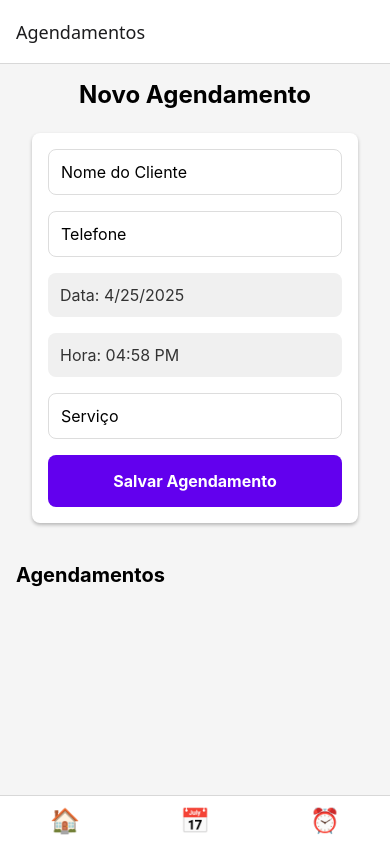
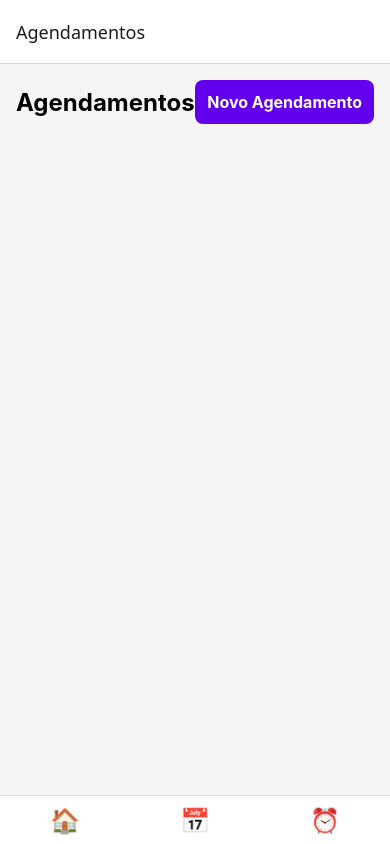
Before and after one commit to LaurianoCarlos/controle-ponto-agenda, a React Native app: screen /Agendamentos in a window 390 px wide. Built offline with nearby package versions, Linux system fonts and the light colour scheme.

Commit message:
feat - Tela de Agendamentos

```diff
--- a/src/components/Card.tsx
+++ b/src/components/Card.tsx
@@ -1,5 +1,5 @@
 import React from 'react';
-import { View, StyleSheet, ViewStyle } from 'react-native';
+import { View, ViewStyle, StyleSheet } from 'react-native';
 
 interface CardProps {
   children: React.ReactNode;
@@ -21,13 +21,7 @@ const styles = StyleSheet.create({
     padding: 16,
     marginVertical: 8,
     marginHorizontal: 16,
-    shadowColor: '#000000',
-    shadowOffset: {
-      width: 0,
-      height: 2,
-    },
-    shadowOpacity: 0.25,
-    shadowRadius: 3.84,
-    elevation: 5,
+    boxShadow: '0 2px 4px rgba(0, 0, 0, 0.1)',
+    elevation: 3,
   },
 });
--- a/src/navigation/AppNavigator.tsx
+++ b/src/navigation/AppNavigator.tsx
@@ -5,18 +5,20 @@ import { createBottomTabNavigator } from '@react-navigation/bottom-tabs';
 import { createStackNavigator } from '@react-navigation/stack';
 import { HomeScreen } from '../screens/HomeScreen';
 import { AgendamentoScreen } from '../screens/AgendamentoScreen';
+import { AgendamentoDetalheScreen } from '../screens/AgendamentoDetalheScreen';
+import { AgendamentoListaScreen } from '../screens/AgendamentoListaScreen';
 import { PontoScreen } from '../screens/PontoScreen';
 import { PontoHistoricoScreen } from '../screens/PontoHistoricoScreen';
-import { AgendamentoDetalheScreen } from '../screens/AgendamentoDetalheScreen';
 import { Agendamento } from '../types';
 
 // Definição dos tipos para navegação
 export type RootStackParamList = {
   Home: undefined;
   Agendamentos: undefined;
+  AgendamentoDetalhe: { agendamento: Agendamento };
+  AgendamentoLista: undefined;
   PontoStack: { screen: string };
   Ponto: undefined;
-  AgendamentoDetalhe: { agendamento: Agendamento };
   HistoricoPonto: undefined;
 };
 
@@ -26,9 +28,14 @@ const Stack = createStackNavigator<RootStackParamList>();
 const AgendamentoStack = () => (
   <Stack.Navigator>
     <Stack.Screen
+      name="AgendamentoLista"
+      component={AgendamentoListaScreen}
+      options={{ title: 'Agendamentos' }}
+    />
+    <Stack.Screen
       name="Agendamentos"
       component={AgendamentoScreen}
-      options={{ title: 'Agendamentos' }}
+      options={{ title: 'Novo Agendamento' }}
     />
     <Stack.Screen
       name="AgendamentoDetalhe"
--- /dev/null
+++ b/src/screens/AgendamentoListaScreen.tsx
@@ -0,0 +1,124 @@
+import React, { useState } from 'react';
+import { View, Text, StyleSheet, FlatList, TouchableOpacity } from 'react-native';
+import { Card } from '../components/Card';
+import { StorageService } from '../services/storage';
+import { Agendamento } from '../types';
+import { useFocusEffect } from '@react-navigation/native';
+import { StackNavigationProp } from '@react-navigation/stack';
+import { RootStackParamList } from '../navigation/AppNavigator';
+
+type AgendamentoListaScreenNavigationProp = StackNavigationProp<RootStackParamList, 'AgendamentoLista'>;
+
+interface Props {
+  navigation: AgendamentoListaScreenNavigationProp;
+}
+
+export const AgendamentoListaScreen: React.FC<Props> = ({ navigation }) => {
+  const [agendamentos, setAgendamentos] = useState<Agendamento[]>([]);
+
+  const carregarDados = async () => {
+    const dadosAgendamentos = await StorageService.getAgendamentos();
+    setAgendamentos(dadosAgendamentos);
+  };
+
+  useFocusEffect(
+    React.useCallback(() => {
+      carregarDados();
+    }, [])
+  );
+
+  const renderItem = ({ item }: { item: Agendamento }) => (
+    <TouchableOpacity
+      onPress={() => navigation.navigate('AgendamentoDetalhe', { agendamento: item })}
+    >
+      <Card style={styles.cardItem}>
+        <Text style={styles.nome}>{item.nomeCliente}</Text>
+        <Text style={styles.telefone}>{item.telefone}</Text>
+        <Text style={styles.data}>{new Date(item.data).toLocaleDateString()}</Text>
+        <Text style={styles.horario}>{item.hora}</Text>
+        <Text style={styles.servico}>{item.servico}</Text>
+      </Card>
+    </TouchableOpacity>
+  );
+
+  return (
+    <View style={styles.container}>
+      <View style={styles.header}>
+        <Text style={styles.title}>Agendamentos</Text>
+        <TouchableOpacity
+          style={styles.novoButton}
+          onPress={() => navigation.navigate('Agendamentos')}
+        >
+          <Text style={styles.novoButtonText}>Novo Agendamento</Text>
+        </TouchableOpacity>
+      </View>
+
+      <FlatList
+        data={agendamentos}
+        renderItem={renderItem}
+        keyExtractor={item => item.id}
+        contentContainerStyle={styles.listContainer}
+        showsVerticalScrollIndicator={true}
+      />
+    </View>
+  );
+};
+
+const styles = StyleSheet.create({
+  container: {
+    flex: 1,
+    backgroundColor: '#f5f5f5',
+    padding: 16,
+  },
+  header: {
+    flexDirection: 'row',
+    justifyContent: 'space-between',
+    alignItems: 'center',
+    marginBottom: 16,
+  },
+  title: {
+    fontSize: 24,
+    fontWeight: 'bold',
+  },
+  novoButton: {
+    backgroundColor: '#6200ee',
+    padding: 12,
+    borderRadius: 8,
+  },
+  novoButtonText: {
+    color: '#ffffff',
+    fontSize: 16,
+    fontWeight: 'bold',
+  },
+  listContainer: {
+    paddingBottom: 16,
+  },
+  cardItem: {
+    marginBottom: 12,
+    padding: 16,
+  },
+  nome: {
+    fontSize: 16,
+    fontWeight: 'bold',
+    marginBottom: 4,
+  },
+  telefone: {
+    fontSize: 14,
+    color: '#666666',
+    marginBottom: 4,
+  },
+  data: {
+    fontSize: 14,
+    color: '#666666',
+    marginBottom: 2,
+  },
+  horario: {
+    fontSize: 14,
+    color: '#666666',
+    marginBottom: 2,
+  },
+  servico: {
+    fontSize: 14,
+    color: '#666666',
+  },
+});
--- a/src/screens/HomeScreen.tsx
+++ b/src/screens/HomeScreen.tsx
@@ -16,6 +16,10 @@ export const HomeScreen: React.FC = () => {
 
   const navegarParaHistoricoPonto = () => {
     navigation.navigate('PontoStack', { screen: 'HistoricoPonto' });
+  };
+
+  const navegarParaAgendamentos = () => {
+    navigation.navigate('Agendamentos');
   };
 
   return (
@@ -39,6 +43,19 @@ export const HomeScreen: React.FC = () => {
           >
             <Text style={styles.buttonIcon}>📊</Text>
             <Text style={styles.buttonText}>Histórico de Horas</Text>
+          </TouchableOpacity>
+        </View>
+      </Card>
+
+      <Card style={styles.card}>
+        <Text style={styles.cardTitle}>Agendamentos</Text>
+        <View style={styles.buttonContainer}>
+          <TouchableOpacity
+            style={styles.button}
+            onPress={navegarParaAgendamentos}
+          >
+            <Text style={styles.buttonIcon}>📅</Text>
+            <Text style={styles.buttonText}>Ver Agendamentos</Text>
           </TouchableOpacity>
         </View>
       </Card>
```
Also changed, not shown: 1 other file (tests, documents, lock files or other folders).
